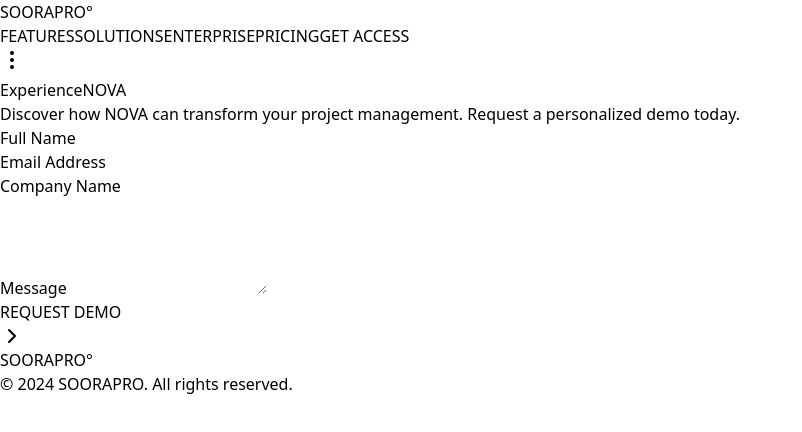
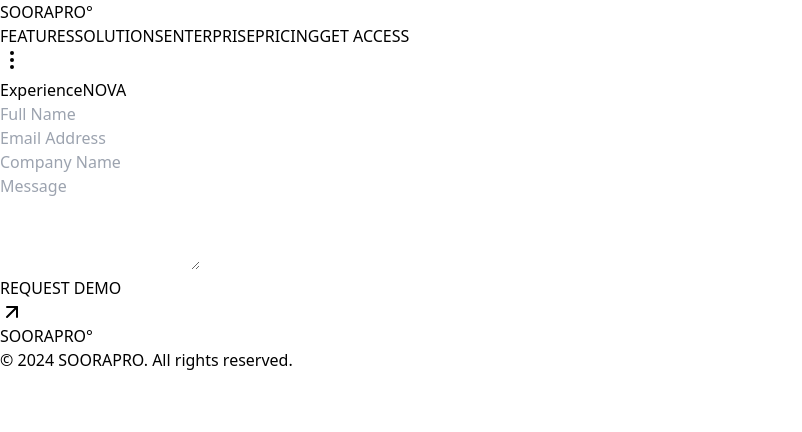
Before and after one commit to mddanish867/maisonpro, a React (Vite) app: page /request-demo in a window 1280 px wide. Shown: the top 432 px of the page, without its empty margins (0-802 px from the left). Built offline with nearby package versions, Linux system fonts and the light colour scheme.

Commit message:
remodified the request demo

```diff
--- a/src/components/features/RequestDemoPage.jsx
+++ b/src/components/features/RequestDemoPage.jsx
@@ -1,51 +1,70 @@
 import React from 'react';
-import { ChevronRight } from 'lucide-react';
+import { ArrowUpRight } from 'lucide-react';
 
-export default function RequestDemoPage() {
+const RequestDemo = () => {
   return (
-    <div className='bg-[#0A0A0A] text-white selection:bg-violet-400 selection:text-black'>
-      <div className="pt-32 pb-20">
-        <div className="max-w-3xl mx-auto px-4 sm:px-6  lg:px-8">
-          <div className="text-center mb-12">
-            <h1 className="text-5xl md:text-7xl font-thin tracking-tight mb-8">
+    <div className="min-h-screen bg-[#0A0A0A] text-white flex justify-center items-center">
+      <div className="w-full max-w-md px-4 py-12 mt-40 border border-white/10 backdrop-blur-md rounded-lg">
+        <h2 className="text-3xl font-thin tracking-wide mb-8 text-center">
           Experience
-              <span className="block mt-2 font-light text-violet-400">NOVA</span>
-            </h1>
-            <div className="w-44 h-px bg-gradient-to-r from-transparent via-violet-400 to-transparent mx-auto" />
+          <span className="block mt-2 text-violet-400 text-lg font-light">
+            NOVA
+          </span>
+        </h2>
 
-            <p className="text-lg md:text-xl text-gray-400 font-light leading-relaxed mt-6 mb-12">
-              Discover how NOVA can transform your project management. Request a personalized demo today.
-            </p>
+        <form className="space-y-6">
+          <div className="relative">
+            <input
+              type="text"
+              name="name"
+              placeholder="Full Name"
+              className="w-full px-6 py-4 bg-transparent border border-white/10 rounded-none focus:outline-none focus:ring-1 focus:ring-violet-400 text-sm"
+              required
+            />
           </div>
 
-          <form className="space-y-6">
-            <div>
-              <label htmlFor="name" className="block text-sm font-medium text-gray-400 mb-2">Full Name</label>
-              <input type="text" id="name" name="name" required
-                className="w-full px-4 py-3 bg-black/30 border border-gray-800 text-white focus:ring-1 focus:ring-emerald-400 focus:border-transparent outline-none" />
+          <div className="relative">
+            <input
+              type="email"
+              name="email"
+              placeholder="Email Address"
+              className="w-full px-6 py-4 bg-transparent border border-white/10 rounded-none focus:outline-none focus:ring-1 focus:ring-violet-400 text-sm"
+              required
+            />
           </div>
-            <div>
-              <label htmlFor="email" className="block text-sm font-medium text-gray-400 mb-2">Email Address</label>
-              <input type="email" id="email" name="email" required
-                className="w-full px-4 py-3 bg-black/30 border border-gray-800 text-white focus:ring-1 focus:ring-emerald-400 focus:border-transparent outline-none" />
+
+          <div className="relative">
+            <input
+              type="text"
+              name="company"
+              placeholder="Company Name"
+              className="w-full px-6 py-4 bg-transparent border border-white/10 rounded-none focus:outline-none focus:ring-1 focus:ring-violet-400 text-sm"
+              required
+            />
           </div>
-            <div>
-              <label htmlFor="company" className="block text-sm font-medium text-gray-400 mb-2">Company Name</label>
-              <input type="text" id="company" name="company" required
-                className="w-full px-4 py-3 bg-black/30 border border-gray-800 text-white focus:ring-1 focus:ring-emerald-400 focus:border-transparent outline-none" />
+
+          <div className="relative">
+            <textarea
+              name="message"
+              placeholder="Message"
+              rows={4}
+              className="w-full px-6 py-4 bg-transparent border border-white/10 rounded-none focus:outline-none focus:ring-1 focus:ring-violet-400 text-sm"
+              required
+            />
           </div>
-            <div>
-              <label htmlFor="message" className="block text-sm font-medium text-gray-400 mb-2">Message</label>
-              <textarea id="message" name="message" rows={4}
-                className="w-full px-4 py-3 bg-black/30 border border-gray-800 text-white focus:ring-1 focus:ring-emerald-400 focus:border-transparent outline-none"></textarea>
-            </div>
-            <button type="submit" className="w-full px-6 py-3 bg-gradient-to-r from-purple-400 to-yellow-300 text-blue-800 transition-colors duration-300 flex items-center justify-center group">
+
+          <button
+            type="submit"
+            className="group w-full relative px-12 py-4 bg-gradient-to-r from-purple-400 to-yellow-300 text-blue-800 text-sm tracking-wider transition-all duration-300"
+          >
             REQUEST DEMO
-              <ChevronRight className="ml-2 w-4 h-6 group-hover:translate-x-1 transition-transform duration-300" />
+            <ArrowUpRight className="inline-block ml-2 w-4 h-4 transition-transform duration-300 group-hover:-translate-y-1 group-hover:translate-x-1" />
           </button>
         </form>
-        </div>
+
       </div>
     </div>
   );
-}
+};
+
+export default RequestDemo;
```
Lines whose indentation alone changed are shown as unchanged.
